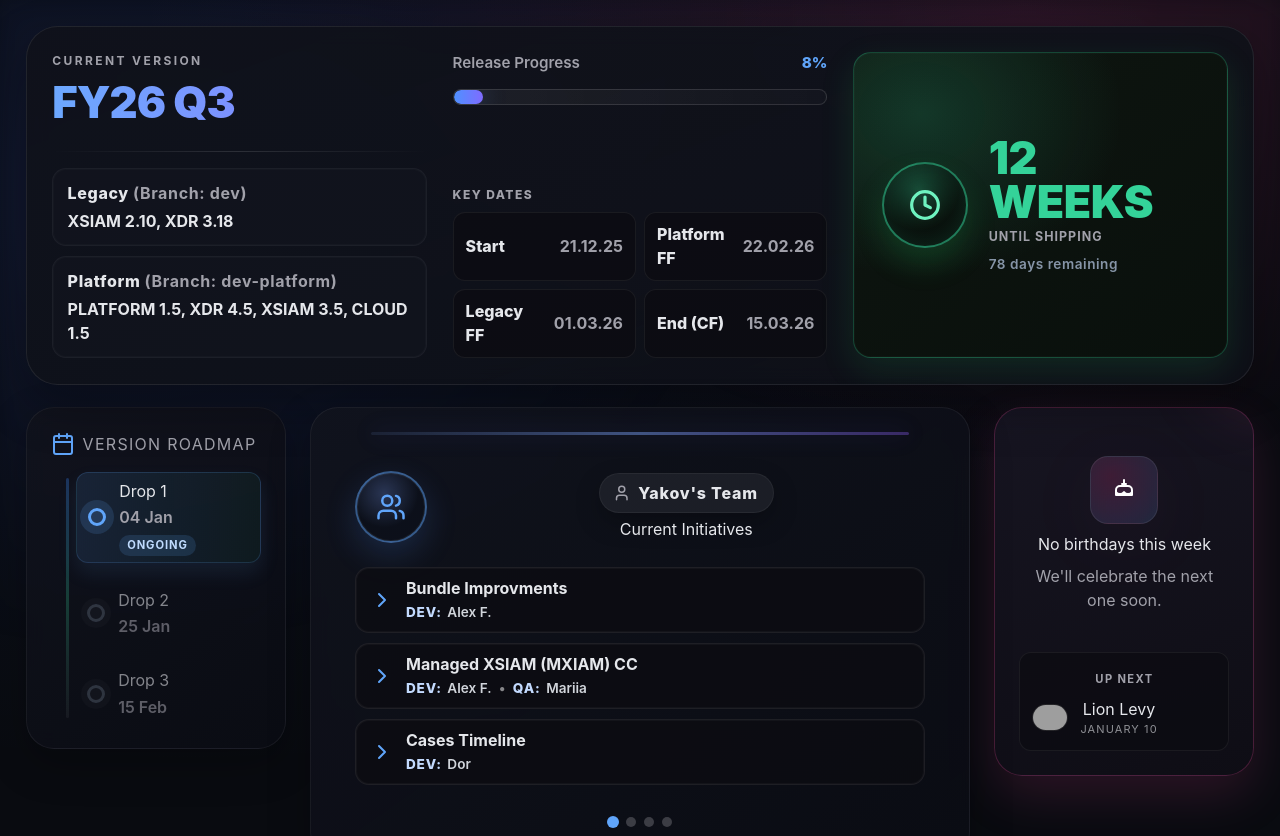
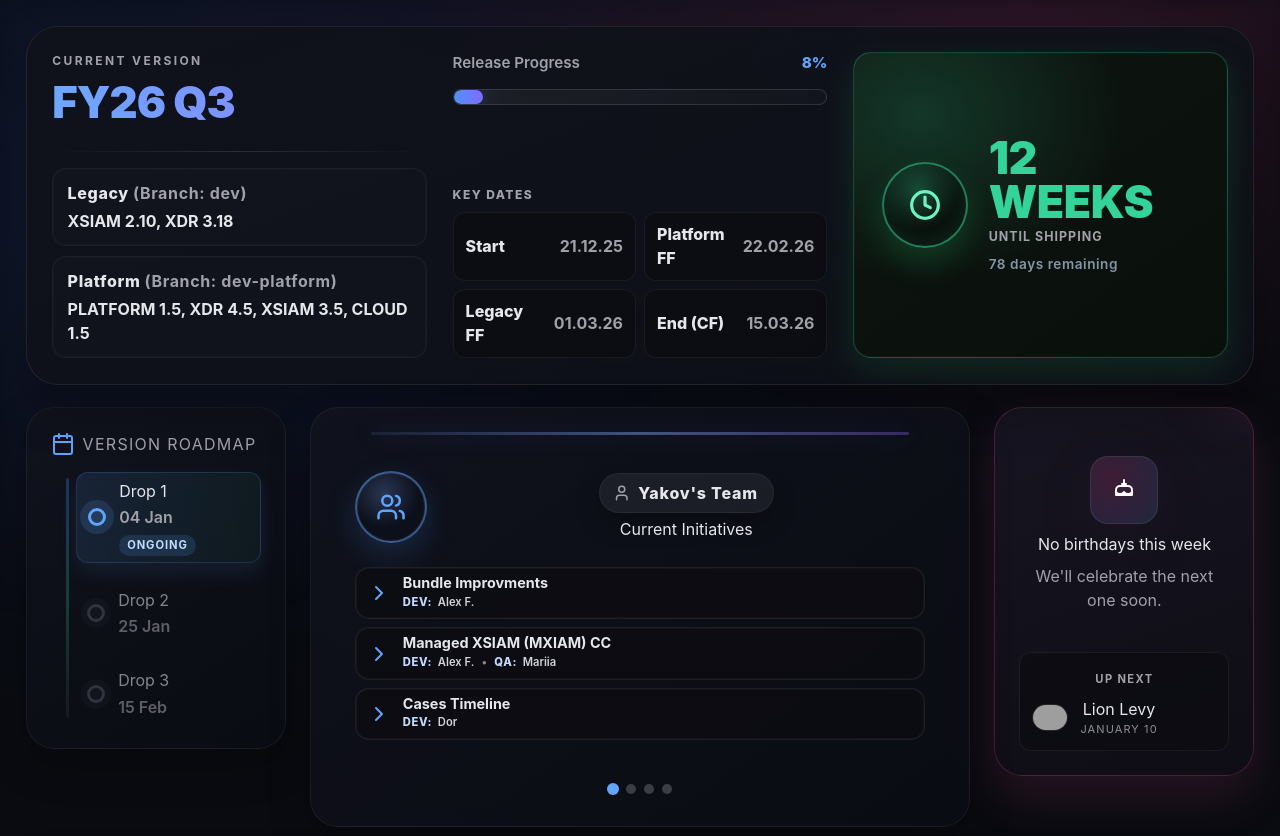
Before and after one commit to EliCohen/panw-dashboard, an Angular app: page / in a window 1280 px wide. Shown: the top 836 px of the page. Built offline with nearby package versions, Linux system fonts and the light colour scheme; grey boxes are pictures that could not be loaded.

Commit message:
style alignments

```diff
--- a/src/app/dashboard/dashboard.component.css
+++ b/src/app/dashboard/dashboard.component.css
@@ -7,6 +7,7 @@
   position: relative;
   min-height: 100vh;
   padding: clamp(1.25rem, 2vw, 2.75rem);
+  padding-bottom: clamp(1.10rem, 1.8vw, 2.5rem);
   display: flex;
   flex-direction: column;
   gap: 1.4rem;
@@ -504,14 +505,14 @@
   margin: 0;
   display: flex;
   flex-direction: column;
-  gap: 0.6rem;
+  gap: 0.5rem;
 }
 
 .feature-item {
   display: flex;
   align-items: center;
   gap: 0.75rem;
-  padding: 0.65rem 0.9rem;
+  padding: 0.5rem 0.7rem;
   border-radius: 14px;
   border: 1px solid rgba(255, 255, 255, 0.08);
   background: rgba(12, 12, 18, 0.75);
@@ -528,8 +529,8 @@
 }
 
 .feature-title {
-  font-size: 1rem;
-  line-height: 1.25;
+  font-size: 0.9rem;
+  line-height: 1.0;
 }
 
 .feature-owners {
@@ -539,7 +540,7 @@
   gap: 0.35rem;
   color: var(--muted);
   font-weight: 600;
-  font-size: 0.85rem;
+  font-size: 0.7rem;
 }
 
 .owner-label {
```
